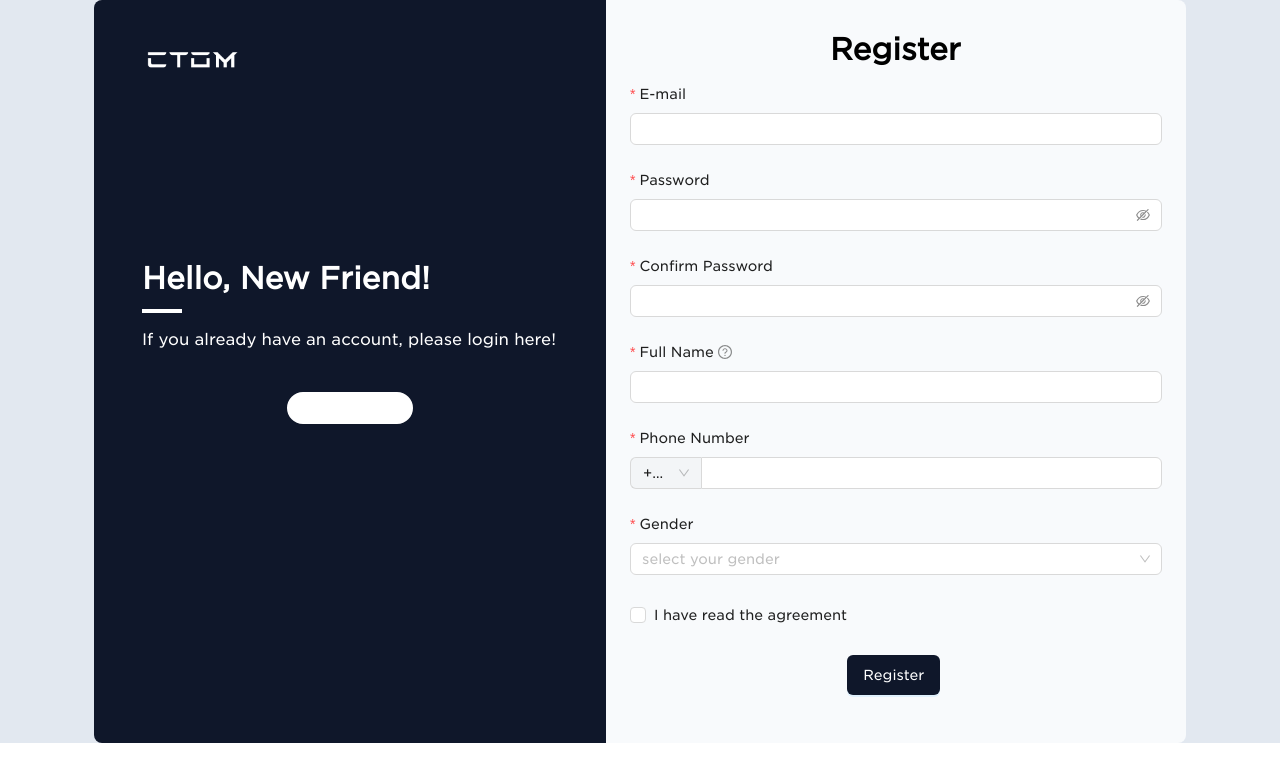
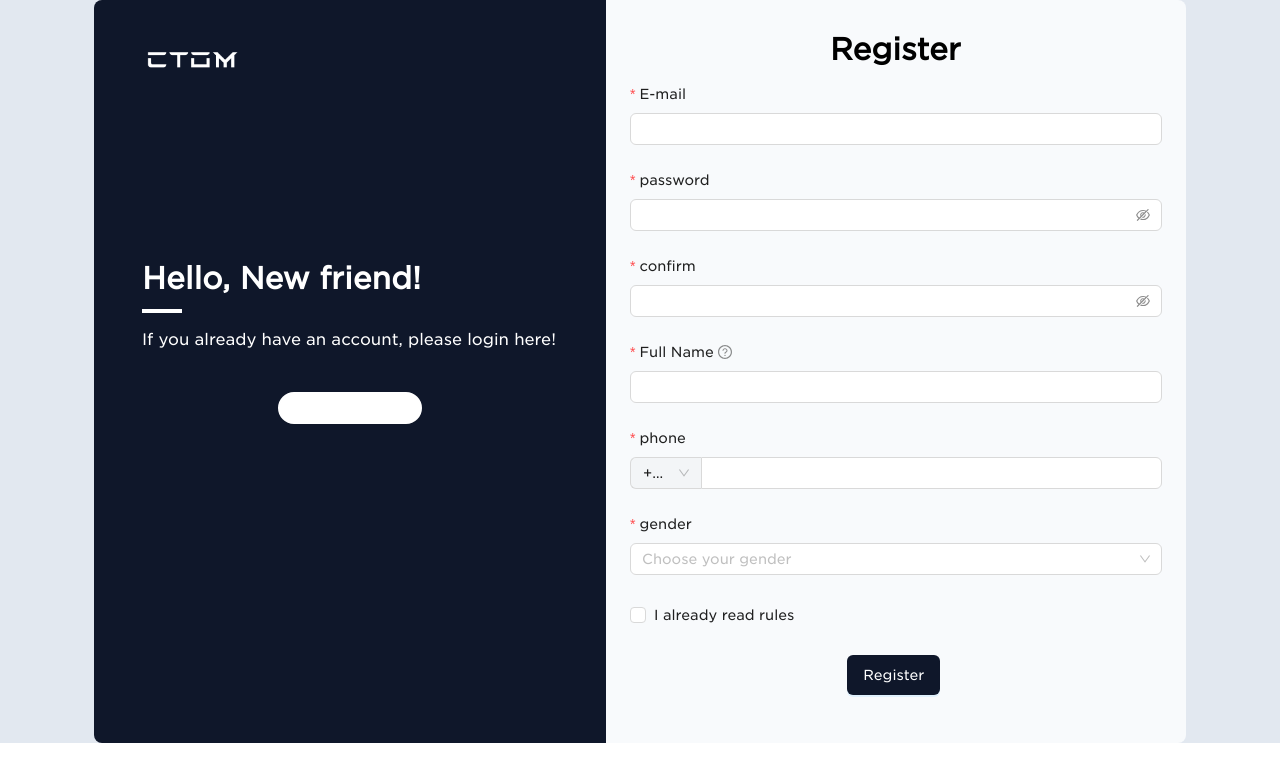
Before and after one commit to How2quamon/CTQM-CAR-FE, a React (Create React App) app: page /register in a window 1280 px wide. Shown: the top 782 px of the page. Built offline with nearby package versions, Linux system fonts and the light colour scheme.

Commit message:
register

```diff
--- a/src/pages/auth/register.tsx
+++ b/src/pages/auth/register.tsx
@@ -1,7 +1,6 @@
-
     import React, { useState } from 'react';
     import type { CascaderProps } from 'antd';
-import logo from '../../logo/ctqm-logo-2.png'
+    import logo from '../../logo/ctqm-logo-2.png';
     import {
         AutoComplete,
         Button,
@@ -27,7 +26,6 @@ interface VMLogin {
     }
 
     export default function Register() {
-
         const [isLoginForm, setIsLoginForm] = useState(true);
         const { Option } = Select;
 
@@ -36,6 +34,32 @@ export default function Register() {
             label: string;
             children?: DataNodeType[];
         }
+
+            const [formData, setFormData] = useState<VMLogin>({
+                Email: '',
+                Password: '',
+                KeepLogedIn: false,
+                NewEmail: '',
+                NewPassword: '',
+                NewName: '',
+                NewPhone: '',
+            });
+            const onFinish = () => {
+                // Có thể bạn muốn thực hiện một số logic khác sau khi nhấn nút "Đăng ký"
+                // Nếu không, bạn có thể bỏ trống phần này.
+            };
+            const handleChange = (e: React.ChangeEvent<HTMLInputElement>) => {
+                const { name, value, type, checked } = e.target;
+                setFormData((prevData) => ({
+                    ...prevData,
+                    [name]: type === 'checkbox' ? checked : value,
+                }));
+            };
+
+            const handleRegisterClick = () => {
+                console.log('Đã nhấn nút Đăng ký');
+                console.log('Dữ liệu đăng ký:', formData);
+            };
 
             const residences: CascaderProps<DataNodeType>['options'] = [
                 {
@@ -48,7 +72,7 @@ export default function Register() {
                             children: [
                                 {
                                     value: 'xihu',
-                            label: 'West Lake',
+                                    label: 'Hồ Tây',
                                 },
                             ],
                         },
@@ -64,7 +88,7 @@ export default function Register() {
                             children: [
                                 {
                                     value: 'zhonghuamen',
-                            label: 'Zhong Hua Men',
+                                    label: 'Chung Hoa Môn',
                                 },
                             ],
                         },
@@ -104,6 +128,7 @@ export default function Register() {
                     </Select>
                 </Form.Item>
             );
+
             const suffixSelector = (
                 <Form.Item name="suffix" noStyle>
                     <Select style={{ width: 70 }}>
@@ -112,6 +137,7 @@ export default function Register() {
                     </Select>
                 </Form.Item>
             );
+
             const [autoCompleteResult, setAutoCompleteResult] = useState<string[]>([]);
 
             const onWebsiteChange = (value: string) => {
@@ -121,20 +147,25 @@ export default function Register() {
                     setAutoCompleteResult(['.com', '.org', '.net'].map((domain) => `${value}${domain}`));
                 }
             };
-    const InputType = (props: { inputName: any; inputTypes: any; descriptionInput: any; onChangHandler: any; onBlurHandler: any; iconName: any; }) => {
 
+            const InputType = (props: {
+                inputName: any;
+                inputTypes: any;
+                descriptionInput: any;
+                onChangHandler: any;
+                onBlurHandler: any;
+                iconName: any;
+            }) => {
                 const { inputName, inputTypes, descriptionInput, onChangHandler, onBlurHandler, iconName } = props;
-    }
+                // ... implementation
+            };
 
             const handleToggleForm = () => {
                 setIsLoginForm(!isLoginForm);
+            };
 
-    };
             const [form] = Form.useForm();
 
-    const onFinish = (values: any) => {
-        console.log('Received values of form: ', values);
-    };
             const websiteOptions = autoCompleteResult.map((website) => ({
                 label: website,
                 value: website,
@@ -142,80 +173,80 @@ export default function Register() {
 
             return (
                 <React.Fragment>
-            <div className='flex justify-center  bg-slate-200 '  >
-                <div className="w-2/5 bg-slate-900 text-white flex justify-center rounded-l-lg py-36 px-12 flex-col">
-                    <div className='w-[100px] '><img src={logo} className='mt-[-270px]' /></div>
-                    <div className="mt-[-60px]">
-                        <h2 className="text-3xl font-bold mb-2">Hello, New Friend!</h2>
+                    <div className='flex justify-center bg-slate-200'>
+                        <div className='w-2/5 bg-slate-900 text-white flex justify-center rounded-l-lg py-36 px-12 flex-col'>
+                            <div className='w-[100px]'>
+                                <img src={logo} className='mt-[-270px]' />
+                            </div>
+                            <div className='mt-[-60px]'>
+                                <h2 className='text-3xl font-bold mb-2'>Hello, New friend!</h2>
                                 <div className='border-2 w-10 border-white inline-block mb-2'></div>
                                 <p className='mb-10'>If you already have an account, please login here!</p>
                                 <Link to={'/login'}>
-                            <div className="flex justify-center">
-                                <Button className='border-2 border-white rounded-full px-10 py-2 flex items-center font-semibold hover:bg-white
-                        hover:text-slate-900 text-white' htmlType="submit">
-                                    Login
+                                    <div className='flex justify-center'>
+                                        <Button className='border-2 border-white rounded-full px-10 py-2 flex items-center font-semibold hover:bg-white hover:text-slate-900 text-white' htmlType='submit'>
+                                            Register
                                         </Button>
                                     </div>
                                 </Link>
                             </div>
                         </div>
-                <div id="form" className=' bg-slate-50 p-6 rounded-r-lg shodow-md shadow-slate-300 w-[580px] '>
-                    <h2 className='text-black text-3xl font-semibold my-4 ml-[200px]  mt-[7px]'>Register</h2>
+                        <div id='form' className='bg-slate-50 p-6 rounded-r-lg shodow-md shadow-slate-300 w-[580px]'>
+                            <h2 className='text-black text-3xl font-semibold my-4 ml-[200px] mt-[7px]'>Register</h2>
                             <Form
-                        layout="vertical"
+                                layout='vertical'
                                 form={form}
-                        name="register"
+                                name='register'
                                 onFinish={onFinish}
                                 initialValues={{ residence: ['zhejiang', 'hangzhou', 'xihu'], prefix: '86' }}
                                 style={{ maxWidth: 600 }}
                                 scrollToFirstError
                             >
                                 <Form.Item
-                            name="email"
-                            label="E-mail"
+                                    name='email'
+                                    label='E-mail'
                                     rules={[
                                         {
                                             type: 'email',
-                                    message: 'The input is not valid E-mail!',
+                                            message: 'Email address is not valid!',
                                         },
                                         {
                                             required: true,
-                                    message: 'Please input your E-mail!',
+                                            message: 'Please enter your email address!',
                                         },
                                     ]}
                                 >
-                            <Input />
+                                    <Input name='Email' value={formData.Email} onChange={handleChange} />
                                 </Form.Item>
                                 <Form.Item
-                            name="password"
-                            label="Password"
+                                    name='password'
+                                    label='password'
                                     rules={[
                                         {
                                             required: true,
-                                    message: 'Please input your password!',
+                                            message: 'Please enter a password!',
                                         },
                                     ]}
                                     hasFeedback
                                 >
                                     <Input.Password />
                                 </Form.Item>
-
                                 <Form.Item
-                            name="confirm"
-                            label="Confirm Password"
+                                    name='confirm'
+                                    label='confirm'
                                     dependencies={['password']}
                                     hasFeedback
                                     rules={[
                                         {
                                             required: true,
-                                    message: 'Please confirm your password!',
+                                            message: 'Please confirm password!',
                                         },
                                         ({ getFieldValue }) => ({
                                             validator(_, value) {
                                                 if (!value || getFieldValue('password') === value) {
                                                     return Promise.resolve();
                                                 }
-                                        return Promise.reject(new Error('The new password that you entered do not match!'));
+                                                return Promise.reject(new Error('New password does not match!'));
                                             },
                                         }),
                                     ]}
@@ -223,49 +254,53 @@ export default function Register() {
                                     <Input.Password />
                                 </Form.Item>
                                 <Form.Item
-                            name="Full Name"
-                            label="Full Name"
-                            tooltip="What do you want others to call you?"
-                            rules={[{ required: true, message: 'Please input your fullname!', whitespace: true }]}
+                                    name='Full Name'
+                                    label='Full Name'
+                                    tooltip='What do you want others to call you?'
+                                    rules={[{ required: true, message: 'Please enter your first and last name!', whitespace: true }]}
                                 >
                                     <Input />
                                 </Form.Item>
                                 <Form.Item
-                            name="phone"
-                            label="Phone Number"
-                            rules={[{ required: true, message: 'Please input your phone number!' }]}
+                                    name='phone'
+                                    label='phone'
+                                    rules={[{ required: true, message: 'Please enter the phone number!' }]}
                                 >
                                     <Input addonBefore={prefixSelector} style={{ width: '100%' }} />
                                 </Form.Item>
                                 <Form.Item
-                            name="gender"
-                            label="Gender"
+                                    name='gender'
+                                    label='gender'
                                     rules={[{ required: true, message: 'Please select gender!' }]}
                                 >
-                            <Select placeholder="select your gender">
-                                <Option value="male">Male</Option>
-                                <Option value="female">Female</Option>
-                                <Option value="other">Other</Option>
+                                    <Select placeholder='Choose your gender'>
+                                        <Option value='male'>male</Option>
+                                        <Option value='female'>female</Option>
+                                        <Option value='other'>other</Option>
                                     </Select>
                                 </Form.Item>
                                 <Form.Item
-                            name="agreement"
-                            valuePropName="checked"
+                                    name='agreement'
+                                    valuePropName='checked'
                                     rules={[
                                         {
-                                    validator: (_, value) =>
-                                        value ? Promise.resolve() : Promise.reject(new Error('Should accept agreement')),
+                                            validator: (_, value) => (value ? Promise.resolve() : Promise.reject(new Error('Bạn phải đồng ý với điều khoản!'))),
                                         },
                                     ]}
                                 >
                                     <div className='flex justify-start'>
                                         <Checkbox>
-                                    I have read the <a href="">agreement</a>
+                                            I already read <a href=''>rules</a>
                                         </Checkbox>
                                     </div>
                                 </Form.Item>
-                        <Form.Item {...tailFormItemLayout} className='ml-[60px]' >
-                            <Button type="primary" htmlType="submit" className='bg-slate-900 h-10 text-white cursor-pointer rounded-md hover:bg-slate-900 hover:outline outline-2 outline-black outline-offset-2 text-sm'>
+                                <Form.Item {...tailFormItemLayout} className='ml-[60px]'>
+                                    <Button
+                                        type='primary'
+                                        htmlType='submit'
+                                        className='bg-slate-900 h-10 text-white cursor-pointer rounded-md hover:bg-slate-900 hover:outline outline-2 outline-black outline-offset-2 text-sm'
+                                        onClick={handleRegisterClick}
+                                    >
                                         Register
                                     </Button>
                                 </Form.Item>
```
Lines whose indentation alone changed are shown as unchanged.
